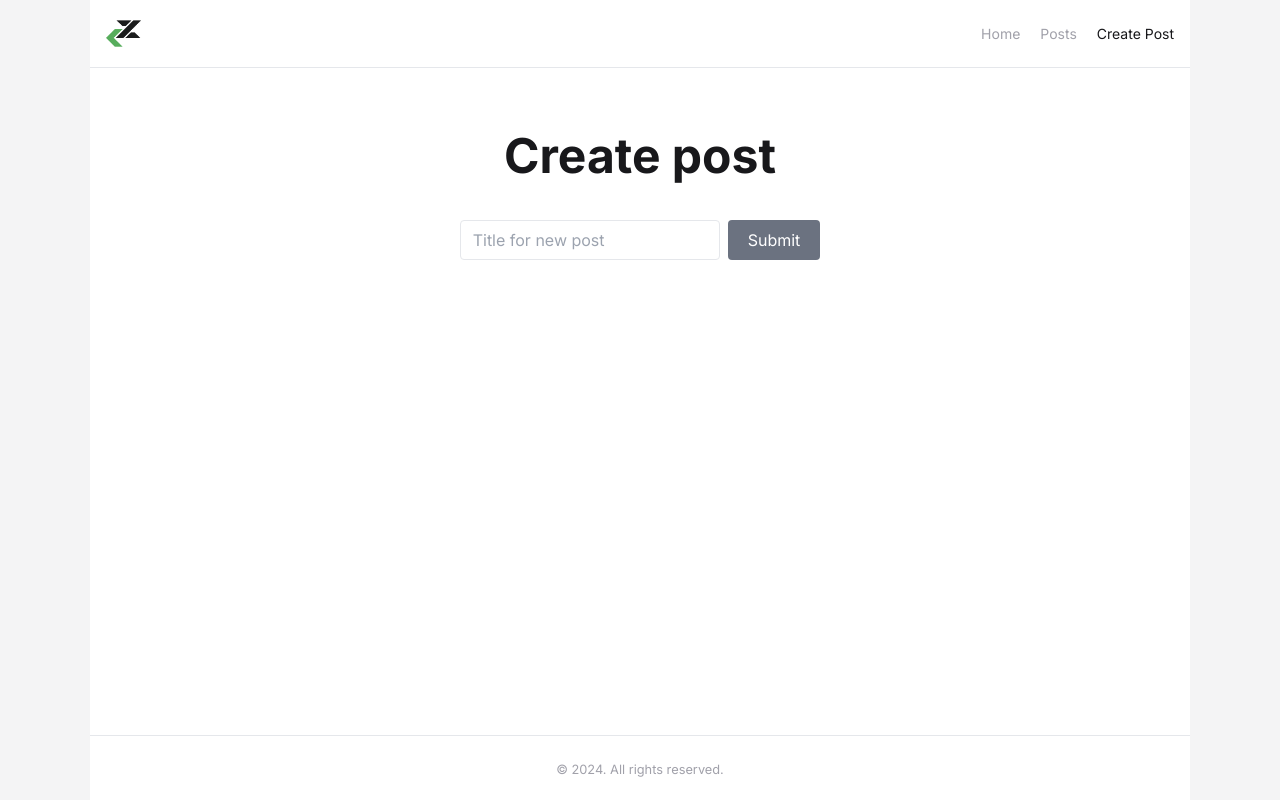
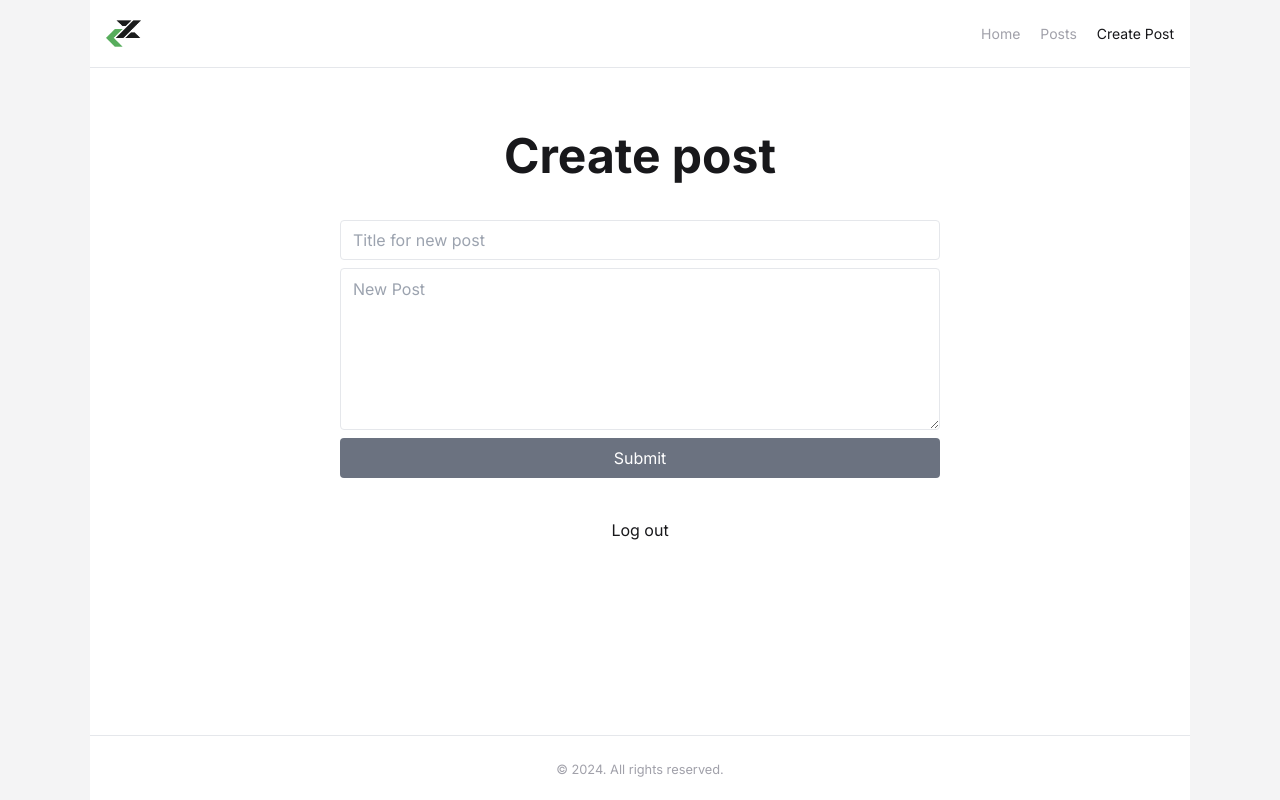
Before and after one commit to Dz-devz/dzdev-blog, a Next.js app: page /create-post in a window 1280 px wide. Built offline with nearby package versions, Linux system fonts and the light colour scheme.

Commit message:
progress: added Authentication using kinde auth and added text area in create post

```diff
--- /dev/null
+++ b/src/app/api/auth/[kindeAuth]/route.js
@@ -0,0 +1,2 @@
+import { handleAuth } from "@kinde-oss/kinde-auth-nextjs/server";
+export const GET = handleAuth();
--- a/src/app/create-post/page.tsx
+++ b/src/app/create-post/page.tsx
@@ -1,21 +1,33 @@
 import { createPost } from "@/actions/actions";
+import Logout from "@/components/logout";
 
-export default function Page() {
+export default async function Page() {
   return (
     <main className="text-center pt-16">
       <h1 className="text-4xl md:text-5xl font-bold mb-5">Create post</h1>
-      <form action={createPost} className="h-10 space-x-2 mt-10">
+      <form
+        action={createPost}
+        className="gap-2 my-10 flex flex-col mx-auto max-w-[600px]"
+      >
         <input
-          className="border rounded px-3 h-full"
+          className="border rounded px-3 h-10"
           type="text"
           name="title"
           placeholder="Title for new post"
           required
         />
-        <button className="h-full px-5 rounded text-white bg-gray-500">
+        <textarea
+          name="body"
+          placeholder="New Post"
+          className="border rounded px-3 py-2"
+          rows={6}
+          required
+        />
+        <button className="h-10 px-5 rounded text-white bg-gray-500">
           Submit
         </button>
       </form>
+      <Logout />
     </main>
   );
 }
--- /dev/null
+++ b/src/components/logout.tsx
@@ -0,0 +1,6 @@
+"use client";
+import { LogoutLink } from "@kinde-oss/kinde-auth-nextjs";
+
+export default function Logout() {
+  return <LogoutLink>Log out</LogoutLink>;
+}
```
Also changed, not shown: package.json (+6 -5 lines), src/middleware.ts (added, +10 -0 lines), 1 other file (tests, documents, lock files or other folders).
